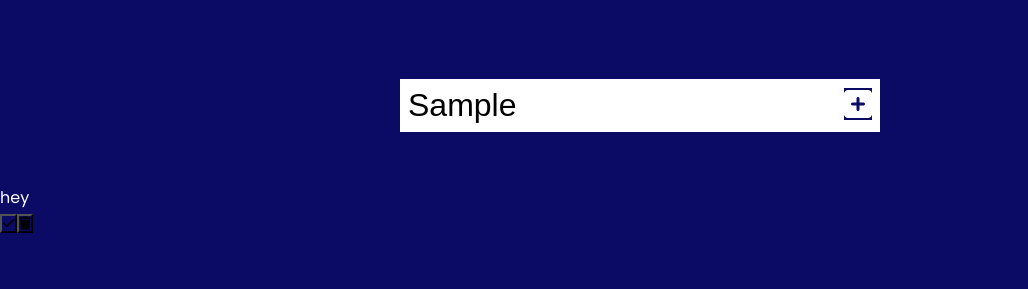
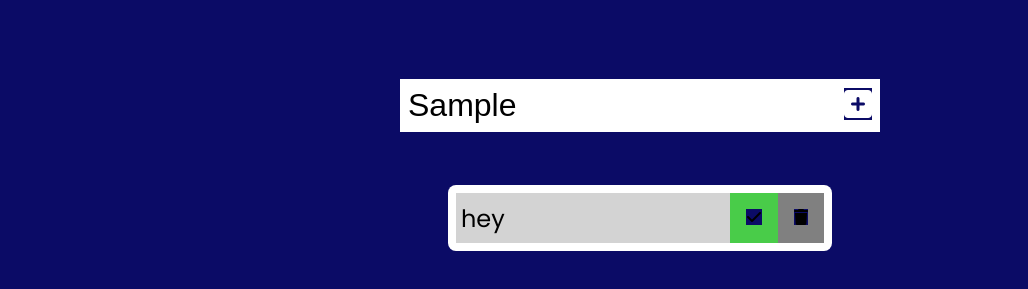
Before and after one commit to Manidoux41/training-todoList-in-JS, a plain HTML site: page index.html in a window 1280 px wide. Both pictures are taken after typing "Sample" into the empty fields and a click on the button 858 px from the left and 240 px from the top of the page. Shown: the part 135-424 px from the top of the page, without its empty margins (0-1028 px from the left). Drawn offline with Linux system fonts and the light colour scheme.

Commit message:
second commit

```diff
--- a/styles.css
+++ b/styles.css
@@ -46,3 +46,47 @@ form button:hover {
     color:rgb(11, 11, 102);
     background-image: rgba(255, 255, 255, 0.692);
 }
+
+.todo-container{
+    display: flex;
+    justify-content: center;
+    align-items: center;
+}
+.todo-list {
+    min-width: 30%;
+    list-style: none;
+    background: #fff;
+    border-radius: 8px;
+
+
+}
+.todo {
+    margin: 0.5rem;
+    background: lightgrey;
+    color: #000;
+    font-size: 1.5rem;
+    display: flex;
+    justify-content: center;
+    align-items: center;
+    transition: all .5s ease;
+}
+.todo li {
+    background:lightgrey;
+    padding: 5px;
+    flex: 1;
+}
+.delete-btn,
+.complete-btn {
+    background: grey;
+    color: black;
+    border: none;
+    padding: 1rem;
+    cursor: pointer;
+    font-size: 1rem;
+}
+.complete-btn {
+    background: rgb(73,204,73);
+}
+.todo-item {
+    padding: 0 .5rem;
+}
```
